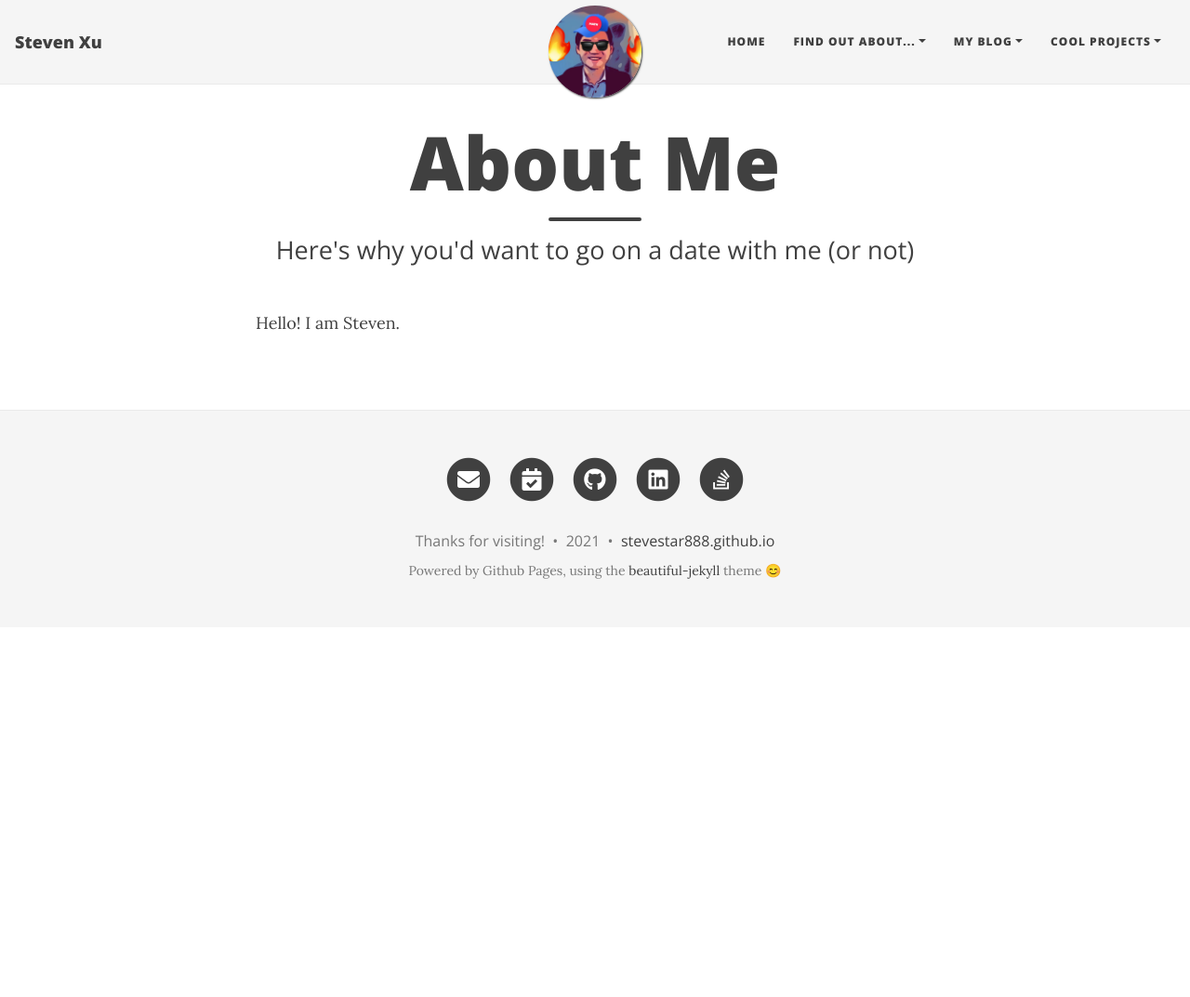
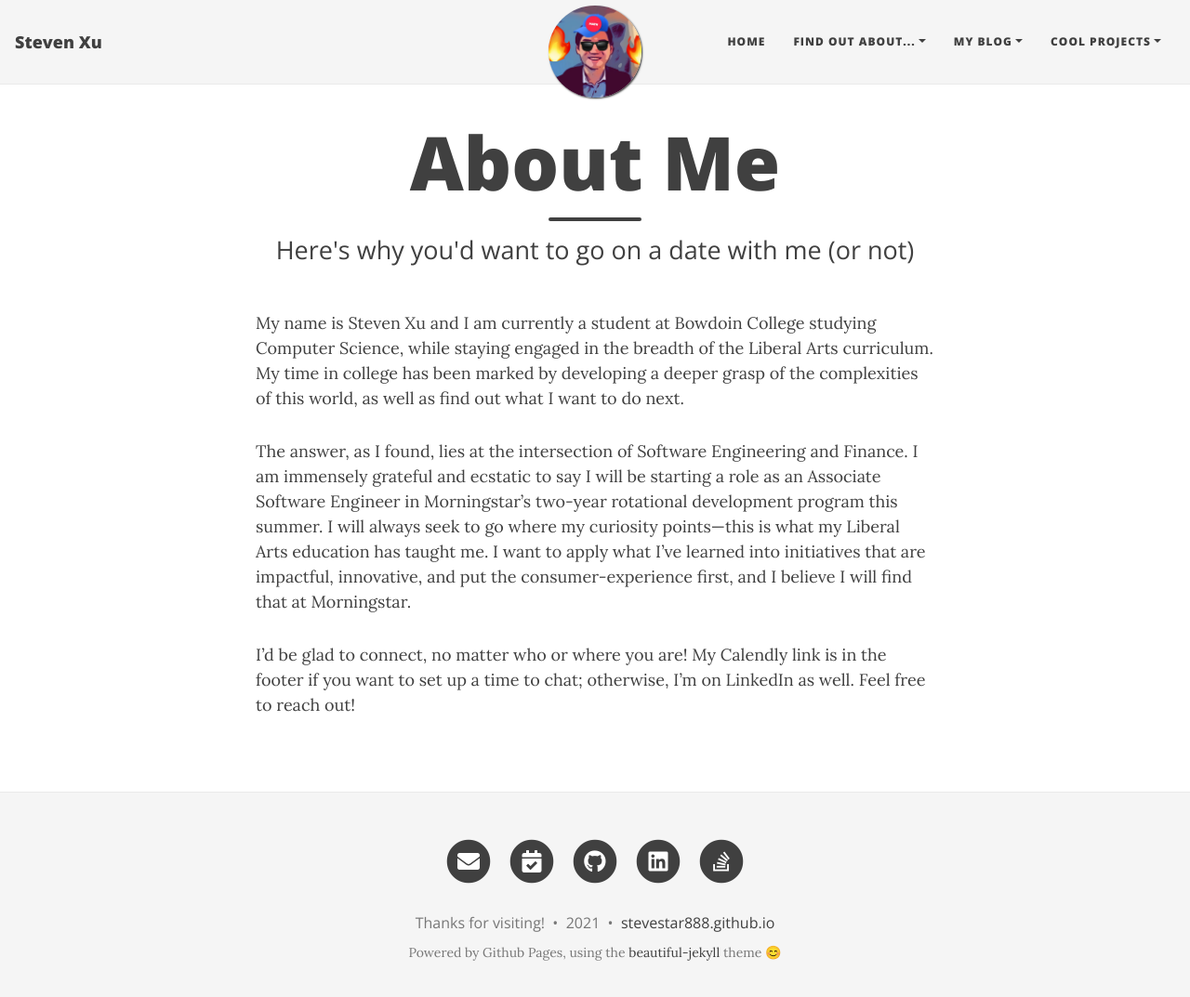
Before and after one commit to stevestar888/steven.github.io, a Jekyll site: the page built from about-me.md, in a window 1280 px wide and 1086 px high. Shown: the top 1073 px of the window at 93% size. Built offline with Jekyll 4.4.1, drawn with Linux system fonts in a browser that asks for light colours; nearby versions of some CDN libraries.

Commit message:
Update about-me.md

```diff
--- a/about-me.md
+++ b/about-me.md
@@ -4,4 +4,8 @@ title: About Me
 subtitle: Here's why you'd want to go on a date with me (or not)
 ---
 
-Hello! I am Steven.
+My name is Steven Xu and I am currently a student at Bowdoin College studying Computer Science, while staying engaged in the breadth of the Liberal Arts curriculum. My time in college has been marked by developing a deeper grasp of the complexities of this world, as well as find out what I want to do next.
+
+The answer, as I found, lies at the intersection of Software Engineering and Finance. I am immensely grateful and ecstatic to say I will be starting a role as an Associate Software Engineer in Morningstar’s two-year rotational development program this summer. I will always seek to go where my curiosity points—this is what my Liberal Arts education has taught me. I want to apply what I’ve learned into initiatives that are impactful, innovative, and put the consumer-experience first, and I believe I will find that at Morningstar.
+
+I'd be glad to connect, no matter who or where you are! My Calendly link is in the footer if you want to set up a time to chat; otherwise, I’m on LinkedIn as well. Feel free to reach out!
```
